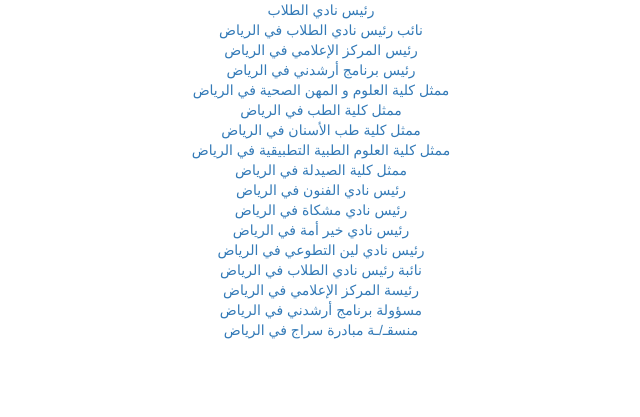
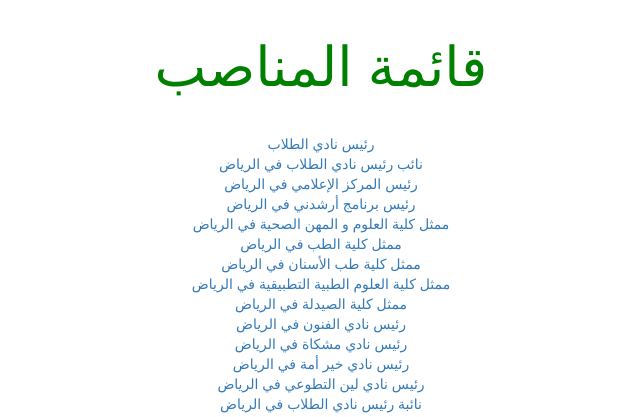
Before and after one commit to SAlkhairy/SAC, a Django app: template voting/templates/voting/list_positions.html in a window 1280 px wide. Shown: the top 417 px of the page, without its empty margins (319-959 px from the left). Run offline with Django 3.2, Linux system fonts and the light colour scheme; the template is opened without the code that fills it: values that come from a table or form of the project are taken from there, others are empty; data comes from the database, SQL or seed files in the repository; parts of the project's set-up code (start-up, migrations or seed data) failed here and were passed over; some libraries are stand-ins or nearby versions.

Commit message:
little edit on list_positions.html

```diff
--- a/voting/templates/voting/list_positions.html
+++ b/voting/templates/voting/list_positions.html
@@ -4,6 +4,8 @@
 {% block title %}قائمة المناصب{% endblock %}
 
 {% block body %}
+
+<h2>قائمة المناصب</h2>
 
 {% for p in position %}
 
```
